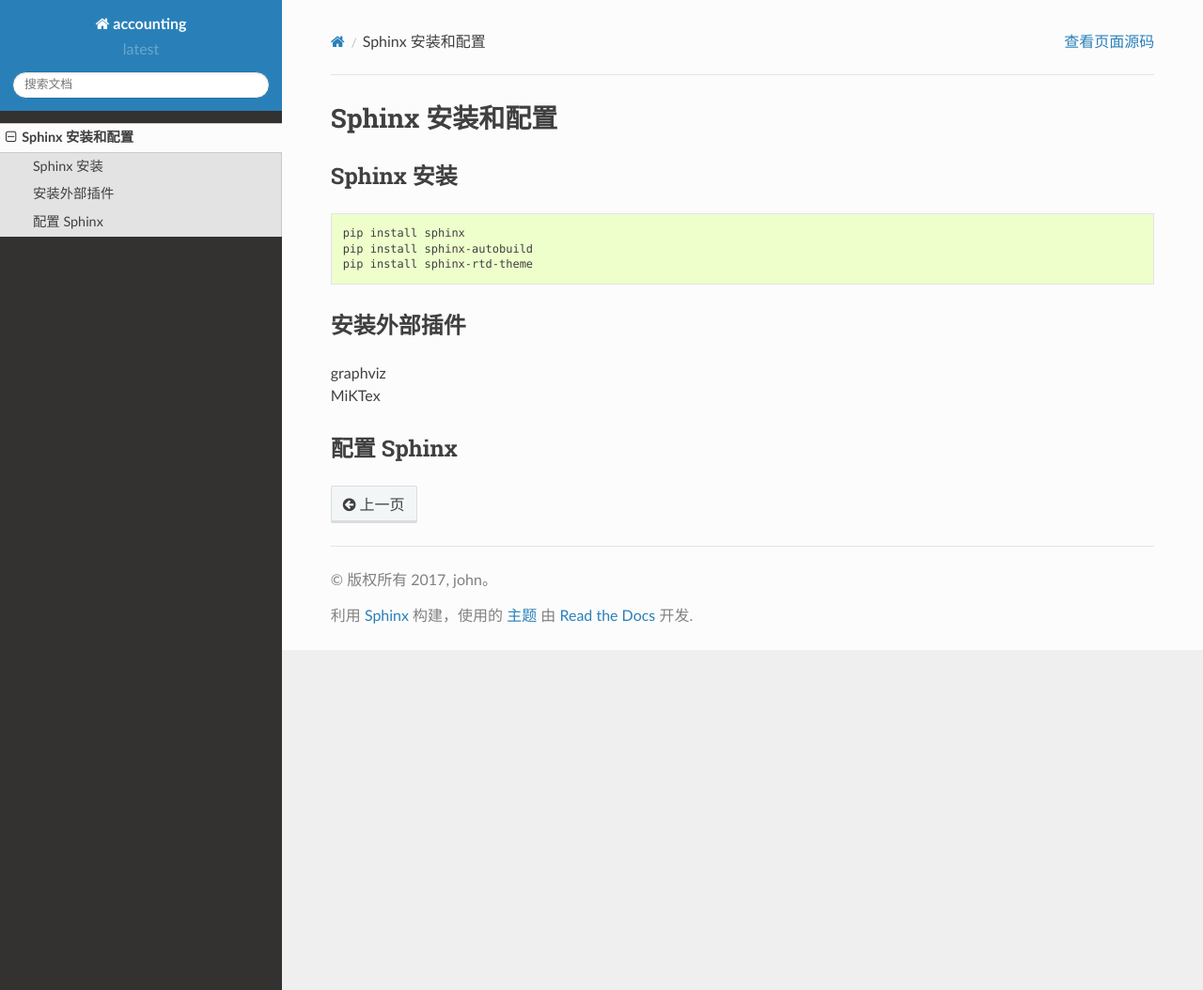
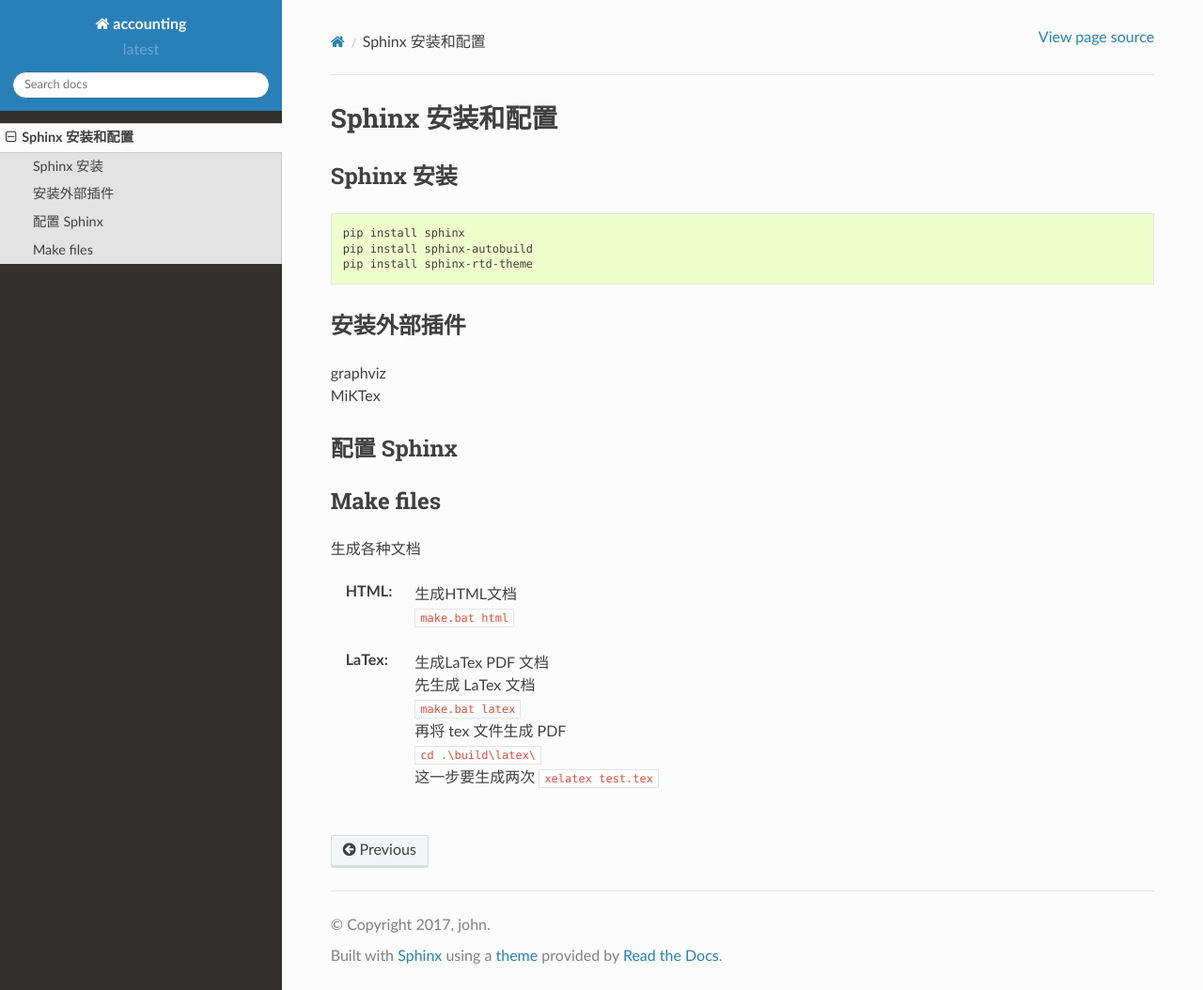
Before and after one commit to johnbitcn/sphinx-template, a Sphinx documentation site: the page built from doc/source/sphinx_installation.rst, in a window 1280 px wide and 1054 px high. Shown: the whole window at 94% size. Built offline with Sphinx 7.4.7 and the Read the Docs theme 2.0.0, drawn with Linux system fonts in a browser that asks for light colours; pages that are not in the unit, such as notebooks, are missing from menus.

Commit message:
添加说明和使用帮助

```diff
--- a/doc/source/conf.py
+++ b/doc/source/conf.py
@@ -92,7 +92,7 @@ release = 'latest'
 #
 # This is also used if you do content translation via gettext catalogs.
 # Usually you set "language" from the command line for these cases.
-language = 'zh_CN'
+language = 'en_US'
 
 # List of patterns, relative to source directory, that match files and
 # directories to ignore when looking for source files.
--- a/doc/source/index.rst
+++ b/doc/source/index.rst
@@ -10,8 +10,8 @@ Sphinx 自定义文档
     :maxdepth: 2
 
     sphinx_installation
-    sphinx_rtd_theme
-    latex
+..    sphinx_rtd_theme
+..    latex
 
 Indices and tables
 ==================
--- a/doc/source/index_latex.rst
+++ b/doc/source/index_latex.rst
@@ -5,3 +5,5 @@
 .. toctree::
     :maxdepth: 2
     :hidden:
+
+    sphinx_installation
--- a/doc/source/sphinx_installation.rst
+++ b/doc/source/sphinx_installation.rst
@@ -23,3 +23,20 @@ Sphinx 安装
 
 配置 Sphinx
 ----------------------
+
+Make files
+----------------------
+
+生成各种文档
+
+:HTML:
+    | 生成HTML文档
+    | :code:`make.bat html`
+
+:LaTex:
+    | 生成LaTex PDF 文档
+    | 先生成 LaTex 文档
+    | :code:`make.bat latex`
+    | 再将 tex 文件生成 PDF
+    | :code:`cd .\\build\\latex\\`
+    | 这一步要生成两次 :code:`xelatex test.tex`
```
